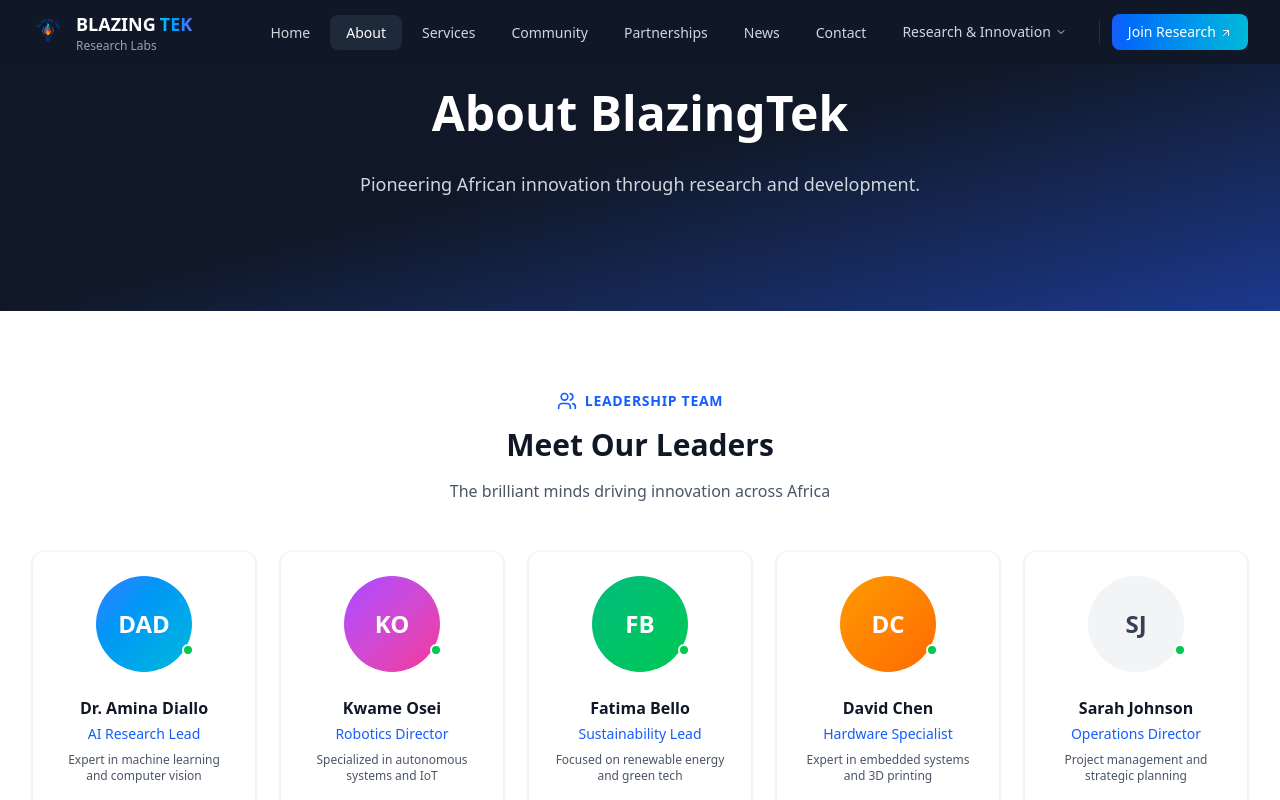
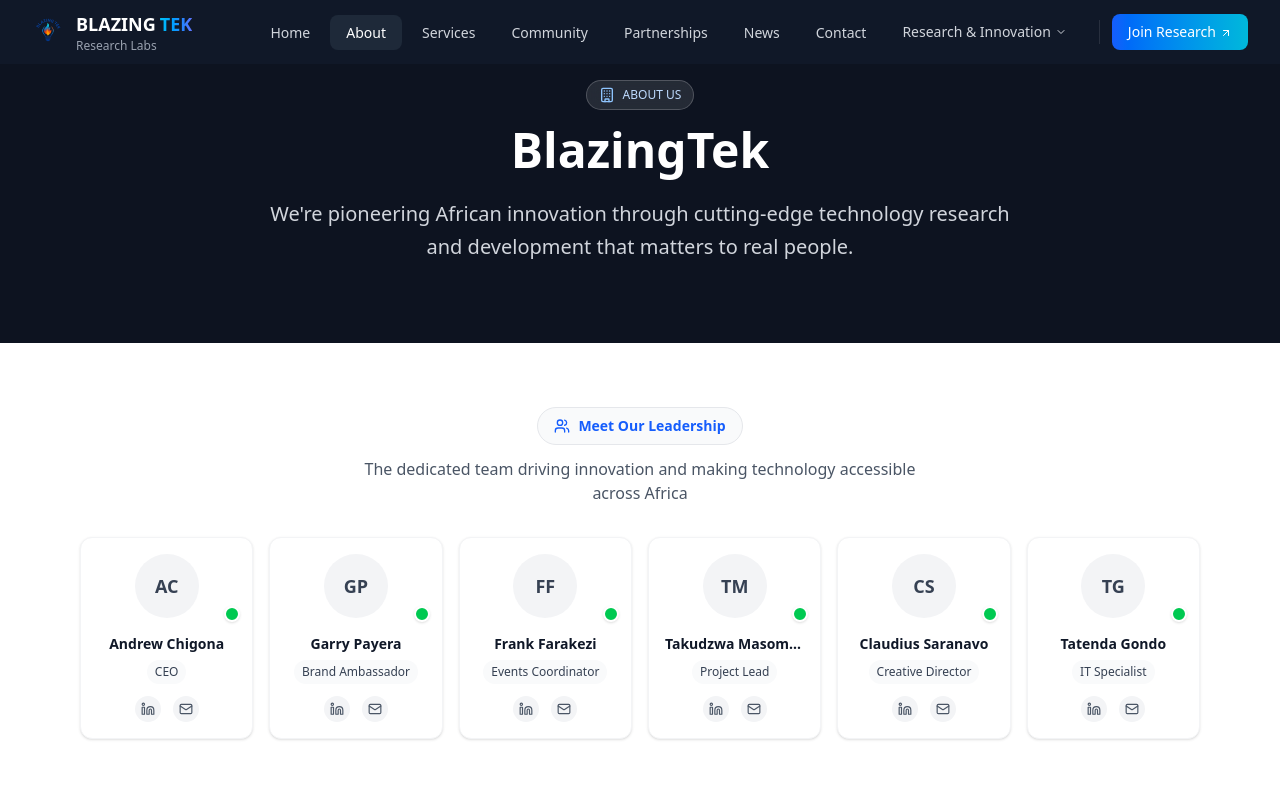
Before and after one commit to tgzgondoz/blazingtek, a React (Vite) app: page /about in a window 1280 px wide. Shown: the top 800 px of the page. Built offline with nearby package versions, Linux system fonts and the light colour scheme.

Commit message:
UI final services

```diff
--- a/src/pages/Abouts.jsx
+++ b/src/pages/Abouts.jsx
@@ -1,133 +1,99 @@
-// About.jsx
 import { motion } from 'framer-motion';
-import { Users, Linkedin, Mail } from 'lucide-react';
+import { Users, Linkedin, Mail, Building } from 'lucide-react';
 
 const Abouts = () => {
   const leaders = [
-    {
-      name: "Dr. Amina Diallo",
-      role: "AI Research Lead",
-      description: "Expert in machine learning and computer vision",
-      imageColor: "bg-gradient-to-br from-blue-500 to-cyan-500",
-      linkedin: "#",
-      email: "amina@blazingtek.com"
-    },
-    {
-      name: "Kwame Osei",
-      role: "Robotics Director",
-      description: "Specialized in autonomous systems and IoT",
-      imageColor: "bg-gradient-to-br from-purple-500 to-pink-500",
-      linkedin: "#",
-      email: "kwame@blazingtek.com"
-    },
-    {
-      name: "Fatima Bello",
-      role: "Sustainability Lead",
-      description: "Focused on renewable energy and green tech",
-      imageColor: "bg-gradient-to-br from-emerald-500 to-green-500",
-      linkedin: "#",
-      email: "fatima@blazingtek.com"
-    },
-    {
-      name: "David Chen",
-      role: "Hardware Specialist",
-      description: "Expert in embedded systems and 3D printing",
-      imageColor: "bg-gradient-to-br from-amber-500 to-orange-500",
-      linkedin: "#",
-      email: "david@blazingtek.com"
-    },
-    {
-      name: "Sarah Johnson",
-      role: "Operations Director",
-      description: "Project management and strategic planning",
-      linkedin: "#",
-      email: "sarah@blazingtek.com"
-    }
+    { name: "Andrew Chigona", role: "CEO", email: "andrew@blazingtek.com" },
+    { name: "Garry Payera", role: "Brand Ambassador", email: "garry@blazingtek.com" },
+    { name: "Frank Farakezi", role: "Events Coordinator", email: "frank@blazingtek.com" },
+    { name: "Takudzwa Masomera", role: "Project Lead", email: "takudzwa@blazingtek.com" },
+    { name: "Claudius Saranavo", role: "Creative Director", email: "claudius@blazingtek.com" },
+    { name: "Tatenda Gondo", role: "IT Specialist", email: "tatenda@blazingtek.com" }
   ];
 
   return (
     <div className="min-h-screen bg-white">
       {/* Hero Section */}
-      <section className="relative bg-gradient-to-br from-gray-900 via-gray-900 to-blue-900 text-white py-16 md:py-20">
+      <section className="relative bg-gray-900 text-white py-16 md:py-20">
+        <div className="absolute inset-0 bg-black/20"></div>
         <motion.div
           initial={{ opacity: 0, y: 20 }}
           animate={{ opacity: 1, y: 0 }}
           transition={{ duration: 0.6 }}
-          className="relative max-w-6xl mx-auto px-4 sm:px-6 lg:px-8 text-center"
+          className="relative max-w-6xl mx-auto px-4 text-center"
         >
-          <h1 className="text-3xl md:text-4xl lg:text-5xl font-bold mb-6 leading-snug">
-            About BlazingTek
+          <div className="inline-flex items-center gap-2 mb-4 px-3 py-1.5 rounded-full bg-white/10 border border-white/20 backdrop-blur-sm">
+            <Building className="h-4 w-4 text-blue-300" />
+            <span className="text-xs font-medium text-blue-200">ABOUT US</span>
+          </div>
+
+          <h1 className="text-3xl md:text-4xl lg:text-5xl font-bold mb-6 text-white">
+            BlazingTek
           </h1>
-          <p className="text-gray-300 text-base md:text-lg max-w-2xl mx-auto mb-8 leading-relaxed">
-            Pioneering African innovation through research and development.
+
+          <p className="text-lg md:text-xl text-gray-300 max-w-3xl mx-auto leading-relaxed">
+            We're pioneering African innovation through cutting-edge technology research
+            and development that matters to real people.
           </p>
         </motion.div>
       </section>
 
-      {/* Leadership Team Section */}
-      <section className="py-16 md:py-20 bg-white">
-        <div className="max-w-7xl mx-auto px-4 sm:px-6 lg:px-8">
-          <motion.div
-            initial={{ opacity: 0 }}
-            whileInView={{ opacity: 1 }}
-            viewport={{ once: true }}
-            className="text-center mb-12"
-          >
-            <div className="inline-flex items-center gap-2 mb-4">
-              <Users className="h-5 w-5 text-blue-600" />
-              <span className="text-sm font-semibold text-blue-600 uppercase tracking-wider">Leadership Team</span>
+      {/* Team Section */}
+      <section className="py-12 md:py-16 bg-white">
+        <div className="max-w-6xl mx-auto px-4">
+          <div className="text-center mb-8">
+            <div className="inline-flex items-center gap-2 mb-3 px-4 py-2 rounded-full bg-gray-50 border border-gray-200">
+              <Users className="h-4 w-4 text-blue-600" />
+              <span className="text-sm font-semibold text-blue-600">Meet Our Leadership</span>
             </div>
-            <h2 className="text-2xl md:text-3xl font-bold text-gray-900 mb-4">
-              Meet Our Leaders
-            </h2>
-            <p className="text-gray-600 max-w-xl mx-auto">
-              The brilliant minds driving innovation across Africa
+            <p className="text-gray-600 max-w-xl mx-auto mb-8">
+              The dedicated team driving innovation and making technology accessible across Africa
             </p>
-          </motion.div>
+          </div>
 
-          <div className="grid md:grid-cols-2 lg:grid-cols-5 gap-6">
+          <div className="grid grid-cols-2 sm:grid-cols-3 lg:grid-cols-6 gap-4">
             {leaders.map((leader, index) => (
               <motion.div
                 key={index}
-                initial={{ opacity: 0, y: 20 }}
-                whileInView={{ opacity: 1, y: 0 }}
+                initial={{ opacity: 0, scale: 0.95 }}
+                whileInView={{ opacity: 1, scale: 1 }}
                 viewport={{ once: true }}
-                transition={{ delay: index * 0.1 }}
-                whileHover={{ y: -5 }}
+                transition={{ delay: index * 0.05 }}
+                whileHover={{ y: -4, scale: 1.02 }}
                 className="group"
               >
-                <div className="bg-white rounded-xl p-6 shadow-sm hover:shadow-md transition-all duration-300 border border-gray-100 text-center h-full">
-                  {/* Circle Face/Avatar */}
-                  <div className="relative mb-6">
-                    <div className={`w-24 h-24 rounded-full mx-auto ${leader.imageColor || "bg-gray-100"} flex items-center justify-center ${leader.imageColor ? "text-white" : "text-gray-700"} text-2xl font-bold`}>
+                <div className="bg-white rounded-xl p-4 shadow-sm hover:shadow-lg transition-all duration-300 border border-gray-100 hover:border-blue-100 text-center">
+                  {/* Avatar */}
+                  <div className="relative mb-4">
+                    <div className="w-16 h-16 rounded-full mx-auto bg-gray-100 flex items-center justify-center text-gray-700 text-lg font-bold group-hover:bg-gray-200 transition-all">
                       {leader.name.split(' ').map(n => n[0]).join('')}
                     </div>
-                    {/* Online Status Indicator */}
-                    <div className="absolute bottom-4 right-1/4 transform translate-x-1/2">
-                      <div className="w-3 h-3 bg-green-500 rounded-full border-2 border-white"></div>
-                    </div>
+                    <div className="absolute -bottom-1 -right-1 w-4 h-4 bg-green-500 rounded-full border-2 border-white shadow-sm"></div>
                   </div>
 
-                  {/* Leader Info */}
-                  <h3 className="text-base font-bold text-gray-900 mb-1">{leader.name}</h3>
-                  <p className="text-blue-600 font-medium text-sm mb-2">{leader.role}</p>
-                  <p className="text-gray-600 text-xs mb-4">{leader.description}</p>
+                  {/* Info */}
+                  <h3 className="text-sm font-bold text-gray-900 mb-1 truncate group-hover:text-blue-600 transition-colors">
+                    {leader.name}
+                  </h3>
+                  <p className="text-gray-700 font-medium text-xs mb-3 px-2 py-1 bg-gray-50 rounded-full inline-block">
+                    {leader.role}
+                  </p>
 
-                  {/* Social Links */}
+                  {/* Contact Links */}
                   <div className="flex justify-center gap-3">
                     <a
-                      href={leader.linkedin}
-                      className="p-1.5 rounded-full bg-gray-100 hover:bg-blue-50 text-gray-600 hover:text-blue-600 transition-colors"
-                      aria-label={`Connect with ${leader.name} on LinkedIn`}
+                      href="#"
+                      className="p-1.5 rounded-full bg-gray-100 hover:bg-blue-600 text-gray-600 hover:text-white transition-all duration-300"
+                      aria-label={`Connect with ${leader.name}`}
                     >
-                      <Linkedin className="h-4 w-4" />
+                      <Linkedin className="h-3.5 w-3.5" />
                     </a>
                     <a
                       href={`mailto:${leader.email}`}
-                      className="p-1.5 rounded-full bg-gray-100 hover:bg-blue-50 text-gray-600 hover:text-blue-600 transition-colors"
+                      className="p-1.5 rounded-full bg-gray-100 hover:bg-blue-600 text-gray-600 hover:text-white transition-all duration-300"
                       aria-label={`Email ${leader.name}`}
                     >
-                      <Mail className="h-4 w-4" />
+                      <Mail className="h-3.5 w-3.5" />
                     </a>
                   </div>
                 </div>
```
